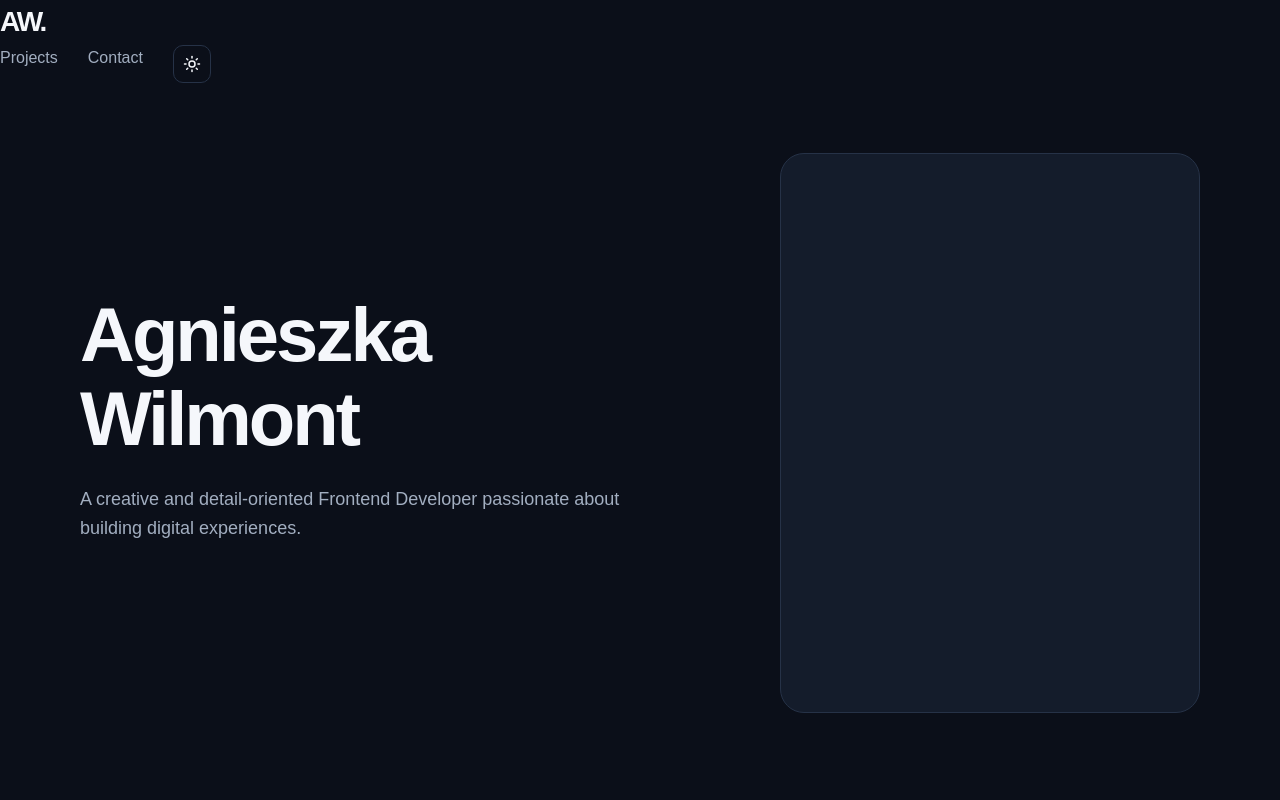
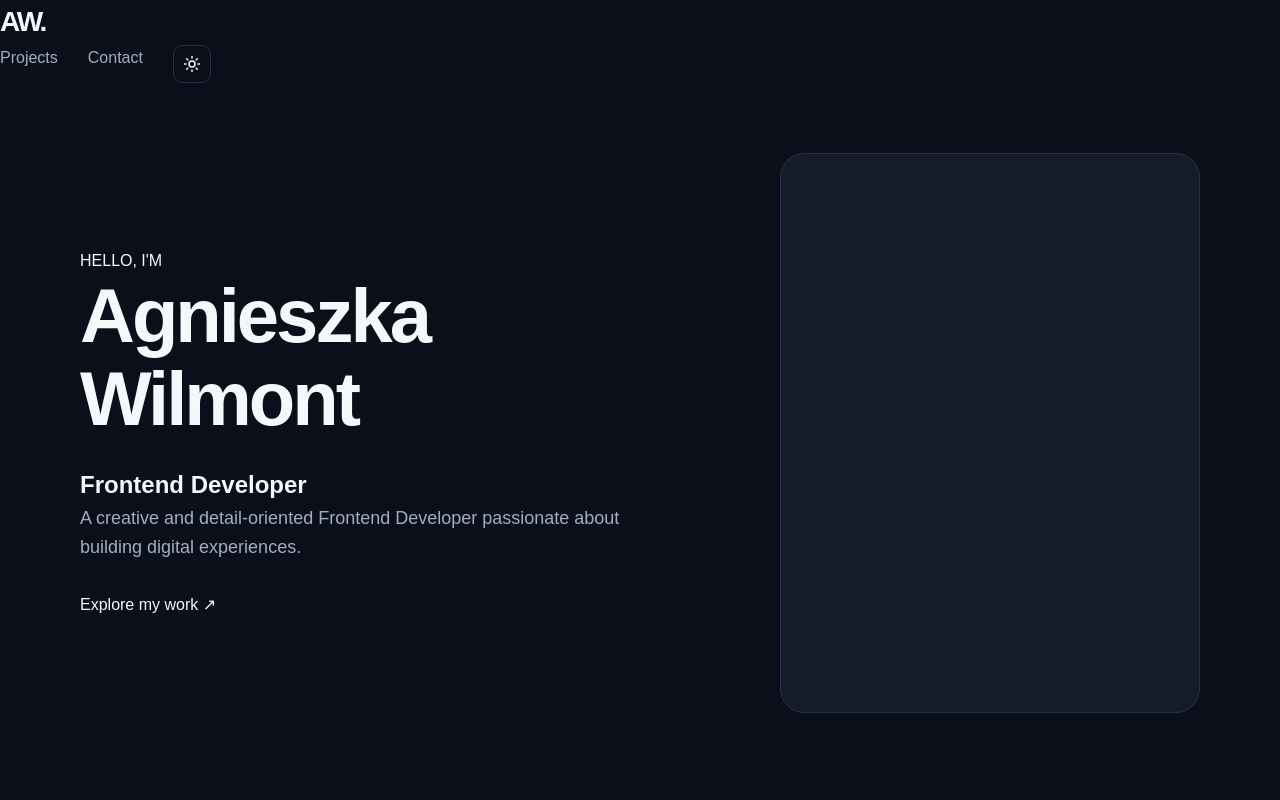
Before and after one commit to morexsmile/AW, a plain HTML site: page index.html in a window 1280 px wide. Shown: the top 800 px of the page. Drawn offline with nearby package versions, Linux system fonts and the light colour scheme.

Commit message:
Revamp hero section with new layout and content
Updated hero section with new content and structure, including social links and a button to explore projects.

```diff
--- a/index.html
+++ b/index.html
@@ -26,9 +26,14 @@
 
   <main>
 
-    <section id="hero">
-      <div>
+
+<section id="hero" class="hero">
+  <div class="hero-content">
+    <span class="hero-label">HELLO, I'M</span>
+
     <h1>Agnieszka Wilmont</h1>
+
+    <h2>Frontend Developer</h2>
 
     <p>
       A creative and detail-oriented Frontend Developer
@@ -51,12 +56,16 @@
       </a>
     </div>
 
+    <a href="#projects" class="hero-button">
+      Explore my work <span>↗</span>
+    </a>
   </div>
 
   <div class="profile-image">
     <!-- Your photo will go here -->
   </div>
 </section>
+
 
     <section id="projects">
       <h2>Selected Projects.</h2>
```
Lines whose indentation alone changed are shown as unchanged.
